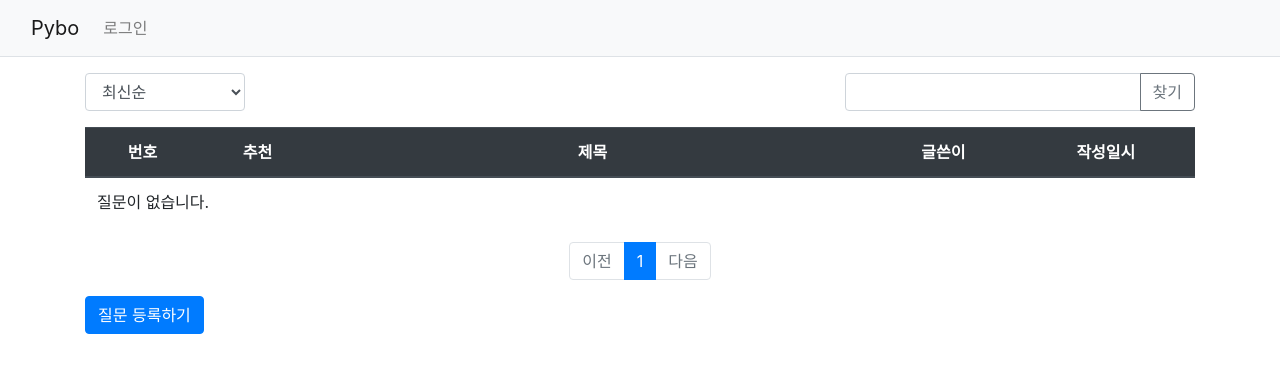
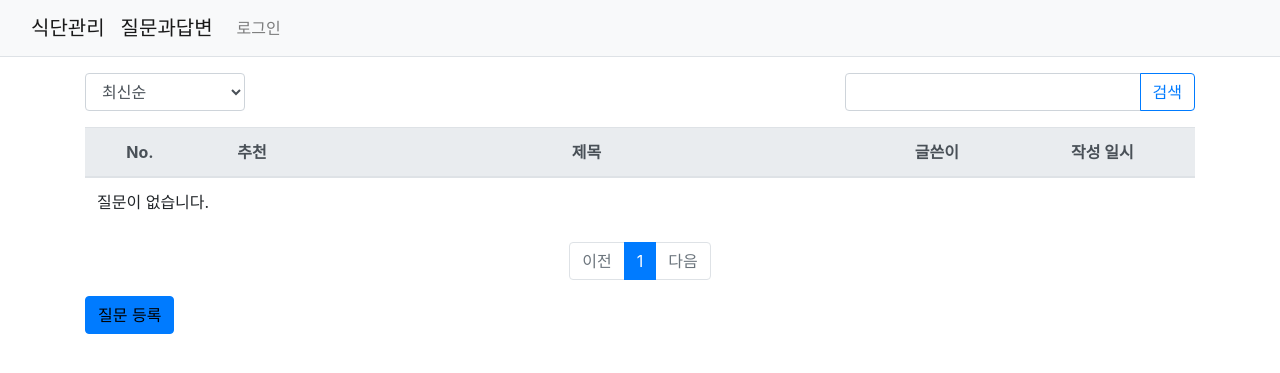
Before and after one commit to aserios27/pybo, a Django app: page /pybo/ in a window 1280 px wide. Shown: the top 373 px of the page. Run offline with Django 3.2, Linux system fonts and the light colour scheme; data that the repository does not hold is empty; some libraries are stand-ins or nearby versions.

Commit message:
pybo_update

```diff
--- a/static/style.css
+++ b/static/style.css
@@ -2,3 +2,7 @@
     border-top:dotted 1px #ddd;
     font-size:0.7em;
 }
+a:link{color: black;}
+a:visited{color: black;}
+a:hover{color: red;}
+a:active{color: black;}
--- a/templates/common/login.html
+++ b/templates/common/login.html
@@ -7,7 +7,7 @@
         </div>
         <div class="col-8 text-right">
             <span>
-                또는 <a href="{% url 'common:signup' %}">계정을 만드세요.</a>
+                <a href="{% url 'common:signup' %}">회원 가입</a>
             </span>
         </div>
     </div>
--- a/templates/navbar.html
+++ b/templates/navbar.html
@@ -1,7 +1,12 @@
 <!-- 네비게이션바 -->
 <nav class="navbar navbar-expand-lg navbar-light bg-light border-bottom">
-    <div class="container-fluid">
-        <a class="navbar-brand" href="{% url 'pybo:index' %}">Pybo</a>
+    <div class="container-fluid" style="text-align:right;"> <!--네비게이션 버튼안-->
+        <div class="navbar-brand">
+            식단관리
+        </div>
+        <div>
+            <a class="navbar-brand" href="{% url 'pybo:index' %}">질문과답변</a>
+        </div>
         <button class="navbar-toggler" type="button"
                 data-bs-toggle="collapse"
                 data-bs-target="#navbarSupportedContent"
--- a/templates/pybo/question_list.html
+++ b/templates/pybo/question_list.html
@@ -7,24 +7,24 @@
             <select class="form-control so">
                 <option value="recent" {% if so == 'recent' %}selected{% endif %}>최신순</option>
                 <option value="recommend" {% if so == 'recommend' %}selected{% endif %}>추천순</option>
-                <option value="popular" {% if so == 'popular' %}selected{% endif %}>인기순</option>
+                <option value="popular" {% if so == 'popular' %}selected{% endif %}>댓글순</option>
             </select>
         </div>
         <div class="col-4 input-group">
             <input type="text" class="form-control kw" value="{{ kw|default_if_none:'' }}">
             <div class="input-group-append">
-                <button class="btn btn-outline-secondary" type="button" id="btn_search">찾기</button>
+                <button class="btn btn-outline-primary" type="button" id="btn_search">검색</button>
             </div>
         </div>
     </div>
     <table class="table">
         <thead>
-        <tr class="text-center thead-dark">
-            <th>번호</th>
+        <tr class="text-center thead-light">
+            <th>No.</th>
             <th>추천</th>
             <th style="width:50%">제목</th>
             <th>글쓴이</th>
-            <th>작성일시</th>
+            <th>작성 일시</th>
         </tr>
         </thead>
         <tbody>
@@ -71,7 +71,7 @@
         {% endif %}
         <!-- 페이지리스트 -->
         {% for page_number in question_list.paginator.page_range %}
-        {% if page_number >= question_list.number|add:-5 and page_number <= question_list.number|add:5 %}
+        {% if page_number >= question_list.number|add:-2 and page_number <= question_list.number|add:2 %}
             {% if page_number == question_list.number %}
             <li class="page-item active" aria-current="page">
                 <a class="page-link" data-page="{{ page_number }}" href="#">{{ page_number }}</a>
@@ -95,7 +95,7 @@
         {% endif %}
     </ul>
     <!-- 페이징처리 끝 -->
-    <a href="{% url 'pybo:question_create' %}" class="btn btn-primary">질문 등록하기</a>
+    <a href="{% url 'pybo:question_create' %}" class="btn btn-primary">질문 등록</a>
 </div>
 <form id="searchForm" method="get" action="{% url 'index' %}">
     <input type="hidden" id="kw" name="kw" value="{{ kw|default_if_none:'' }}">
```
